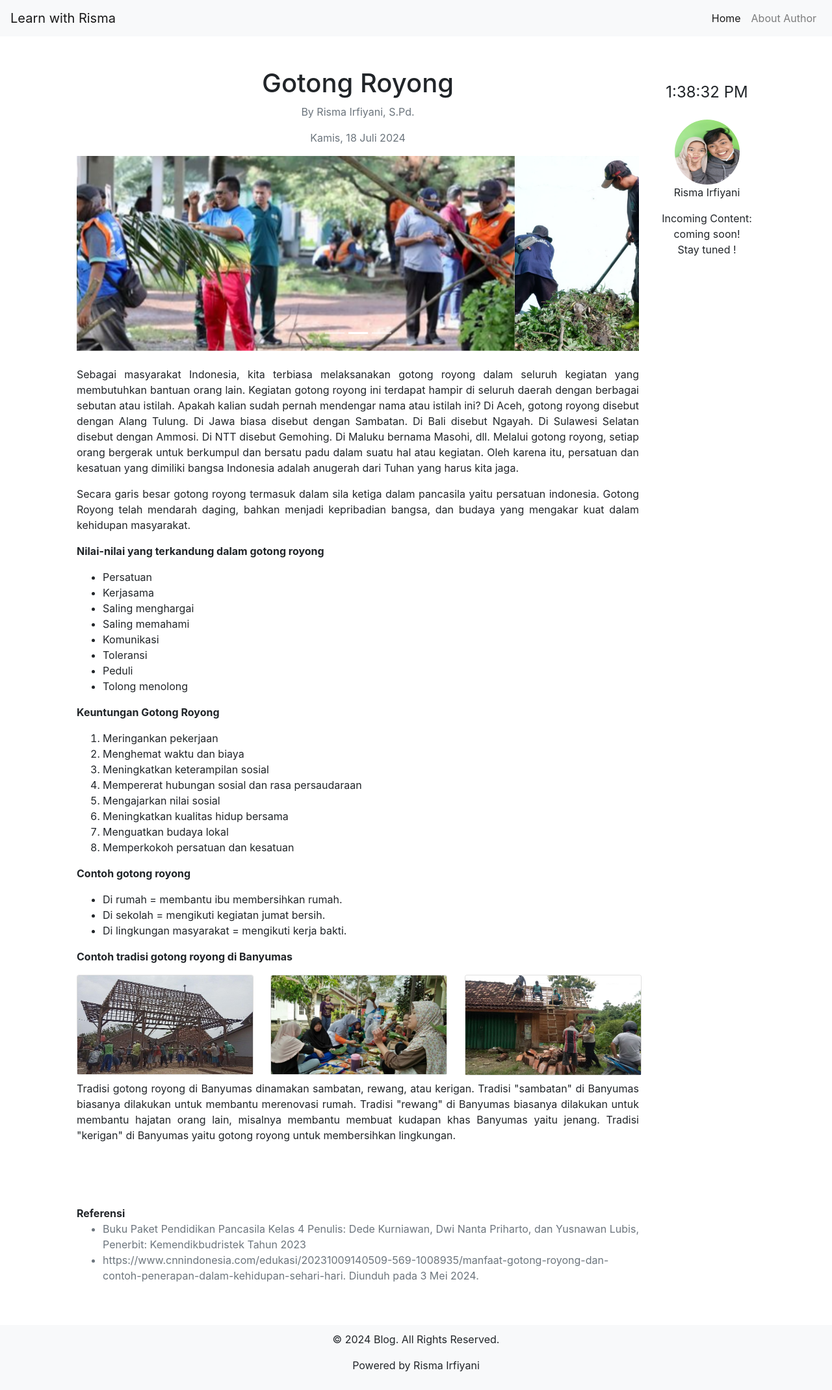
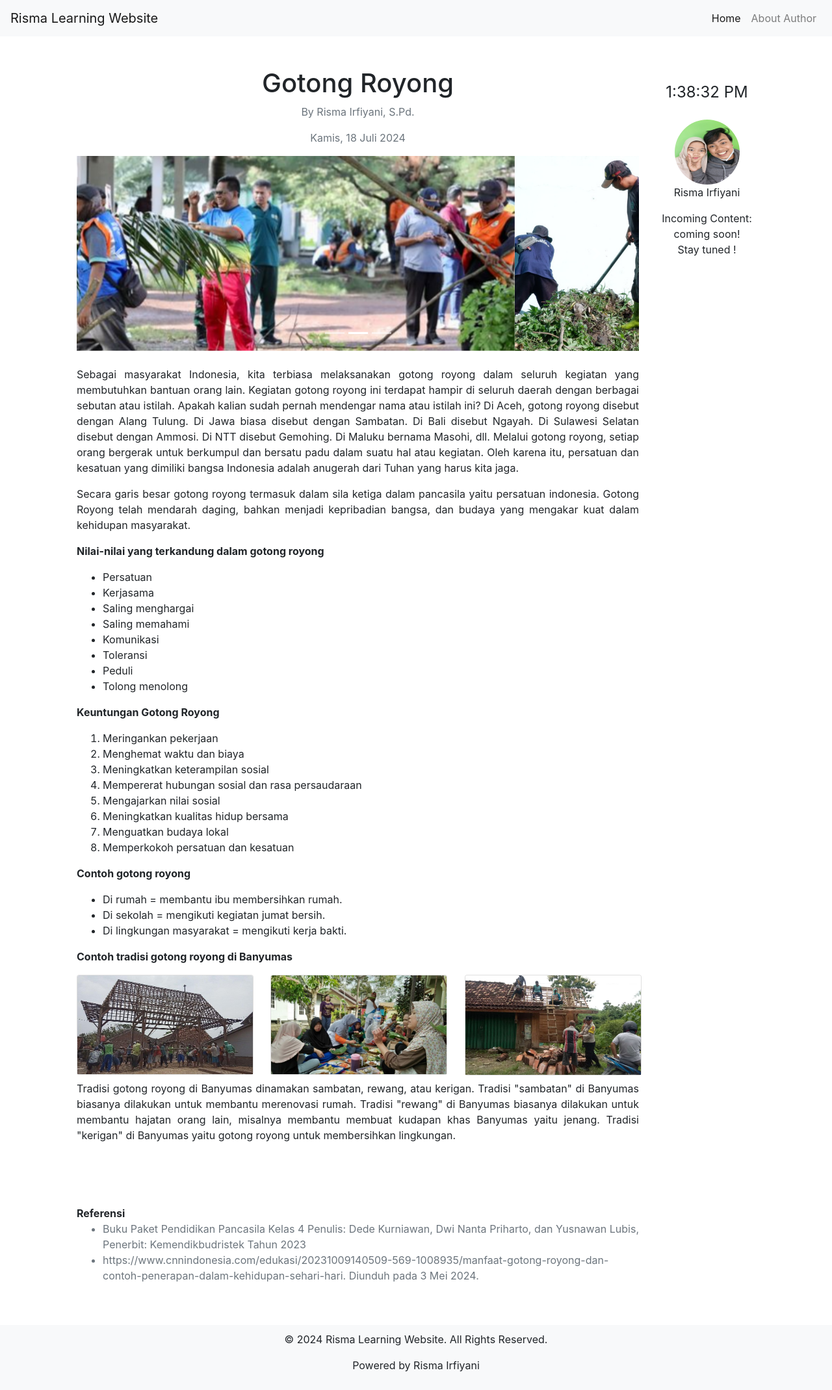
Before and after one commit to RismaIrfiyani/risma-learning-website, a plain HTML site: page index.html in a window 1280 px wide. Shown: the whole page at 65% size. Drawn offline with nearby package versions, Linux system fonts and the light colour scheme.

Commit message:
Update index.html

```diff
--- a/index.html
+++ b/index.html
@@ -3,7 +3,7 @@
 <head>
     <meta charset="UTF-8">
     <meta name="viewport" content="width=device-width, initial-scale=1.0">
-    <title>Learn with Risma - Gotong Royong</title>
+    <title>Risma Learning Website - Gotong Royong</title>
     <!-- Bootstrap CSS -->
     <link href="https://maxcdn.bootstrapcdn.com/bootstrap/4.0.0/css/bootstrap.min.css" rel="stylesheet">
     <!-- Custom CSS -->
@@ -40,7 +40,7 @@
 <body>
     <!-- Navbar -->
     <nav class="navbar navbar-expand-lg navbar-light bg-light">
-        <a class="navbar-brand" href="#">Learn with Risma</a>
+        <a class="navbar-brand" href="#">Risma Learning Website</a>
         <button class="navbar-toggler" type="button" data-toggle="collapse" data-target="#navbarNav" aria-controls="navbarNav" aria-expanded="false" aria-label="Toggle navigation">
             <span class="navbar-toggler-icon"></span>
         </button>
@@ -168,7 +168,7 @@
     <!-- Footer -->
     <footer class="footer text-center">
         <div class="container">
-            <p>&copy; 2024 Blog. All Rights Reserved.</p>
+            <p>&copy; 2024 Risma Learning Website. All Rights Reserved.</p>
             <p>Powered by Risma Irfiyani</p>
             <!-- <a href="about.html">About the Author</a> -->
         </div>
```
